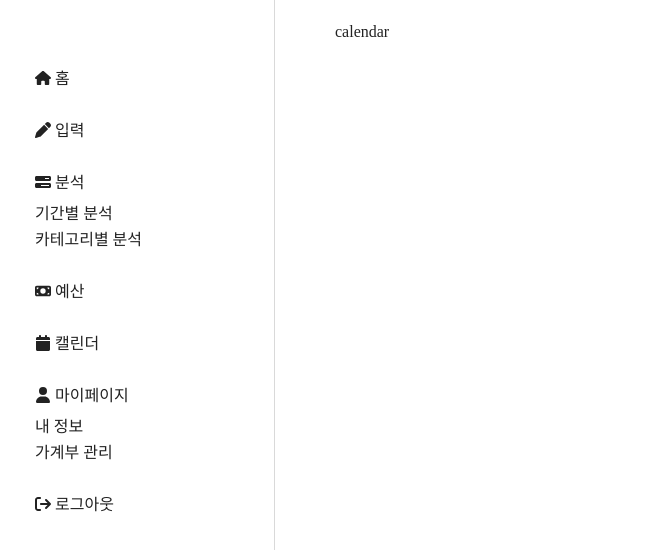
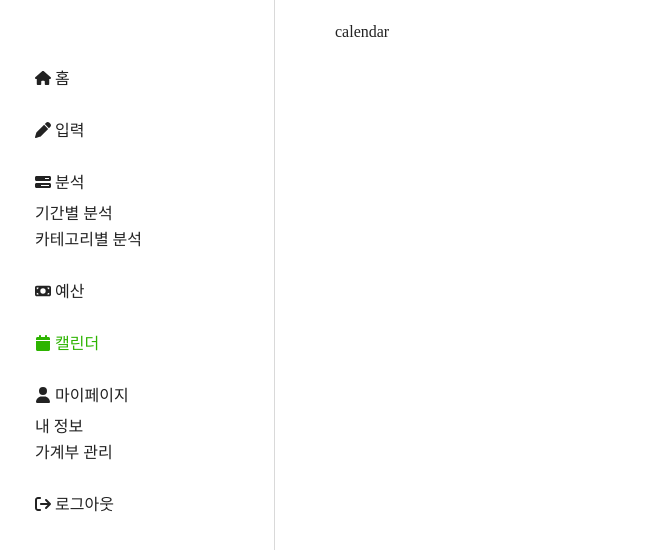
Before and after one commit to limsol02/PotAccounts, a React (Create React App) app in the folder pot_accounts/src/main/pot_front/: page /calendar in a window 1280 px wide. Shown: the part 200-750 px from the top of the page, without its empty margins (25-675 px from the left). Built offline with nearby package versions, Linux system fonts and the light colour scheme; no server answers; a web font is replaced by a local one.

Commit message:
네비게이션바 isActive 설정

```diff
--- a/pot_accounts/src/main/pot_front/src/pages/layout/Sidebar.js
+++ b/pot_accounts/src/main/pot_front/src/pages/layout/Sidebar.js
@@ -1,42 +1,41 @@
 import React from "react";
+import { Link, useLocation } from "react-router-dom";
 import navigation from "./data/navigation";
-import { Link, Link as ReactRouterLink, useLocation } from "react-router-dom";
 import { ListStyle, SidebarWrap, SubListStyle, SubWrap } from "./Layoutstyles";
 
 const Sidebar = () => {
-    const location = useLocation()
+    const location = useLocation();
 
     return (
-        <>
-            <SidebarWrap>
-                {navigation.map(menu => (
-                    <ListStyle>
-                        <Link
-                            to={menu.path}
-                            as={ReactRouterLink}
-                            >
+        <SidebarWrap>
+            {navigation.map((menu, index) => {
+                const isActive = location.pathname === menu.path;
 
+                return (
+                    <ListStyle key={index}>
+                        <Link to={menu.path} style={{ color: isActive ? "#2DB400" : "inherit" }}>
                             {menu.iconName} {menu.title}
                         </Link>
                         {menu.subMenu && (
                             <SubWrap>
-                                {menu.subMenu.map(subMenu => (
-                                    <SubListStyle key={subMenu.title}>
-                                        <Link
-                                            to={subMenu.path}
-                                            as={ReactRouterLink}
-                                            >
-                                            {subMenu.title}
-                                        </Link>
-                                    </SubListStyle>
-                                ))}
+                                {menu.subMenu.map((subMenu, subIndex) => {
+                                    const isSubActive = location.pathname === subMenu.path;
+
+                                    return (
+                                        <SubListStyle key={subIndex}>
+                                            <Link to={subMenu.path} style={{ color: isSubActive ? "#2DB400" : "inherit" }}>
+                                                {subMenu.title}
+                                            </Link>
+                                        </SubListStyle>
+                                    );
+                                })}
                             </SubWrap>
                         )}
                     </ListStyle>
-                ))}
-            </SidebarWrap>
-        </>
+                );
+            })}
+        </SidebarWrap>
     );
-}
+};
 
 export default Sidebar;
```
